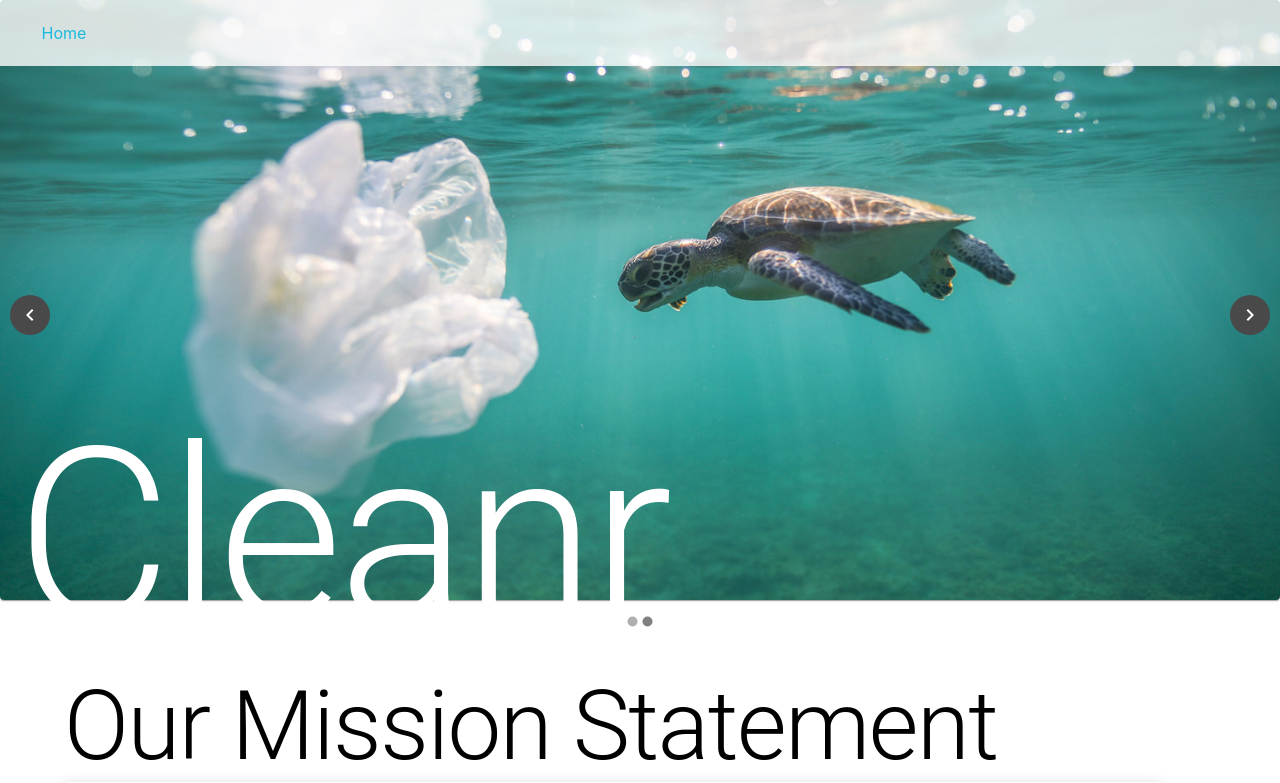
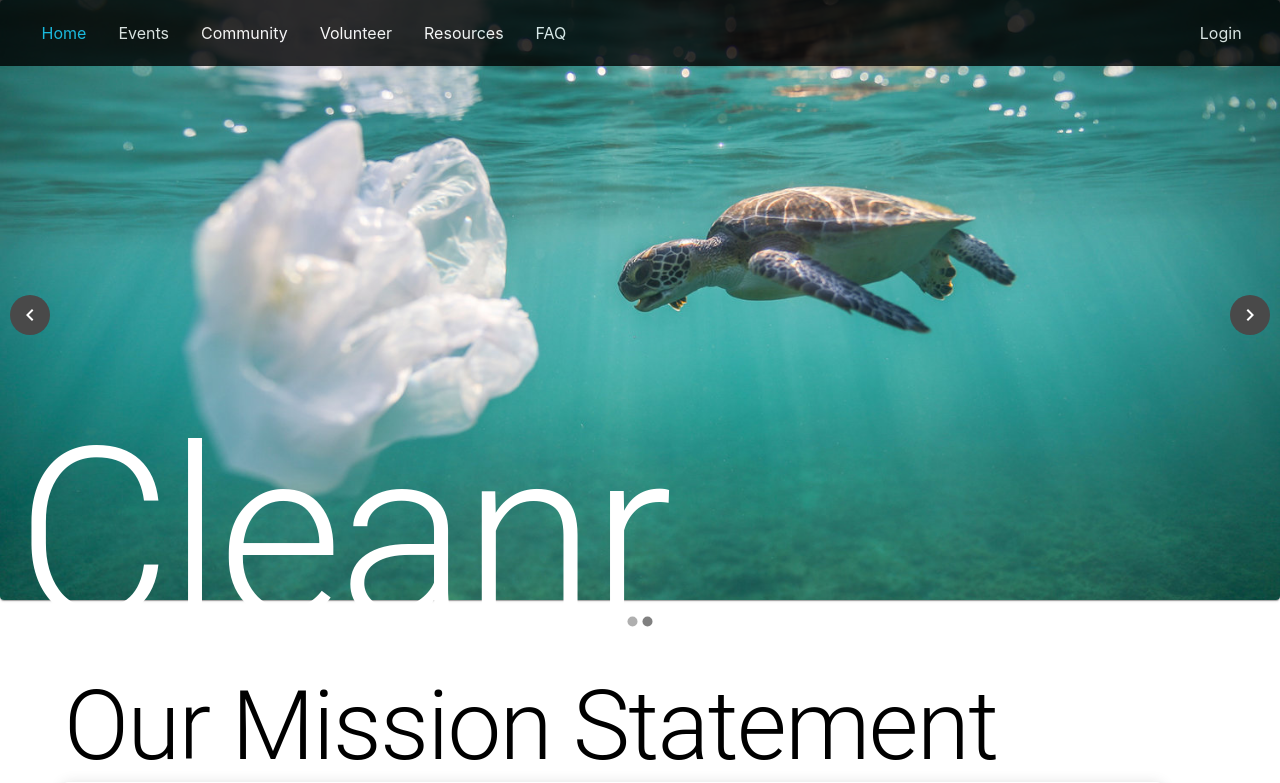
Before and after one commit to Jasonye14/hack-for-change, a React (Create React App) app in the folder web/: page / in a window 1280 px wide. Shown: the top 783 px of the page. Built offline with nearby package versions, Linux system fonts and the light colour scheme; no server answers.

Commit message:
Nav bar fixed and error in comments fixed

```diff
--- a/web/src/components/Comments/Comments.js
+++ b/web/src/components/Comments/Comments.js
@@ -159,7 +159,13 @@ function Comments ({ eventID }) {
     // Create a query to filter comments based on event_id
     const commentsQuery = query(commentsRef, orderByChild('event_id'), equalTo(eventID));
     onValue(commentsQuery, snapshot => {
-      const data = Object.entries(snapshot.val());
+      const snapshotValue = snapshot.val();
+      if (!snapshotValue) {
+          console.error("Snapshot value is null or undefined. No comments to process.");
+          setComments([]);
+          return;
+      }
+      const data = Object.entries(snapshotValue);
       const newComments = [];
 
       // Convert comment threads (Object) to an array
--- a/web/src/components/Navbar/DefaultNavbar.js
+++ b/web/src/components/Navbar/DefaultNavbar.js
@@ -1,6 +1,7 @@
 import React, { useState, useEffect } from 'react';
 import {
     StickyNav,
+    StickyNavBlack,
     NavLink,
     Bars,
     NavMenu,
@@ -19,7 +20,7 @@ const DefaultNavbar = () => {
 
   return (
     <nav aria-label="Main Navigation">
-      <StickyNav>
+      <StickyNavBlack>
         <Bars onClick={toggleMobileMenu} aria-label="Toggle mobile menu"/>
         <NavMenu isOpen={isMobileMenuOpen}>
           <NavLink to='/' aria-label="Home">Home</NavLink>
@@ -40,7 +41,7 @@ const DefaultNavbar = () => {
             Login
           </NavLink>
         </NavMenu>
-      </StickyNav>
+      </StickyNavBlack>
     </nav>
   );
 };
--- a/web/src/components/Navbar/EventNavBar.css
+++ b/web/src/components/Navbar/EventNavBar.css
@@ -22,3 +22,9 @@
     background-color: white;
     border: 0;
   }
+
+  .AlertIconBtn > svg{
+    margin-top: 4px;
+    height: 1.2rem;
+    width: 1.2rem;
+  }
--- a/web/src/components/Navbar/NavbarElement.js
+++ b/web/src/components/Navbar/NavbarElement.js
@@ -19,6 +19,18 @@ export const StickyNav = styled.nav`
   flex-direction: row;
 
   background: white;
+  opacity: 0.8;
+`;
+
+export const StickyNavBlack = styled.nav`
+  ${NavDefaults}
+  position: fixed;
+  z-index: 999;
+
+  display: flex;
+  flex-direction: row;
+
+  background: black;
   opacity: 0.8;
 `;
 
```
